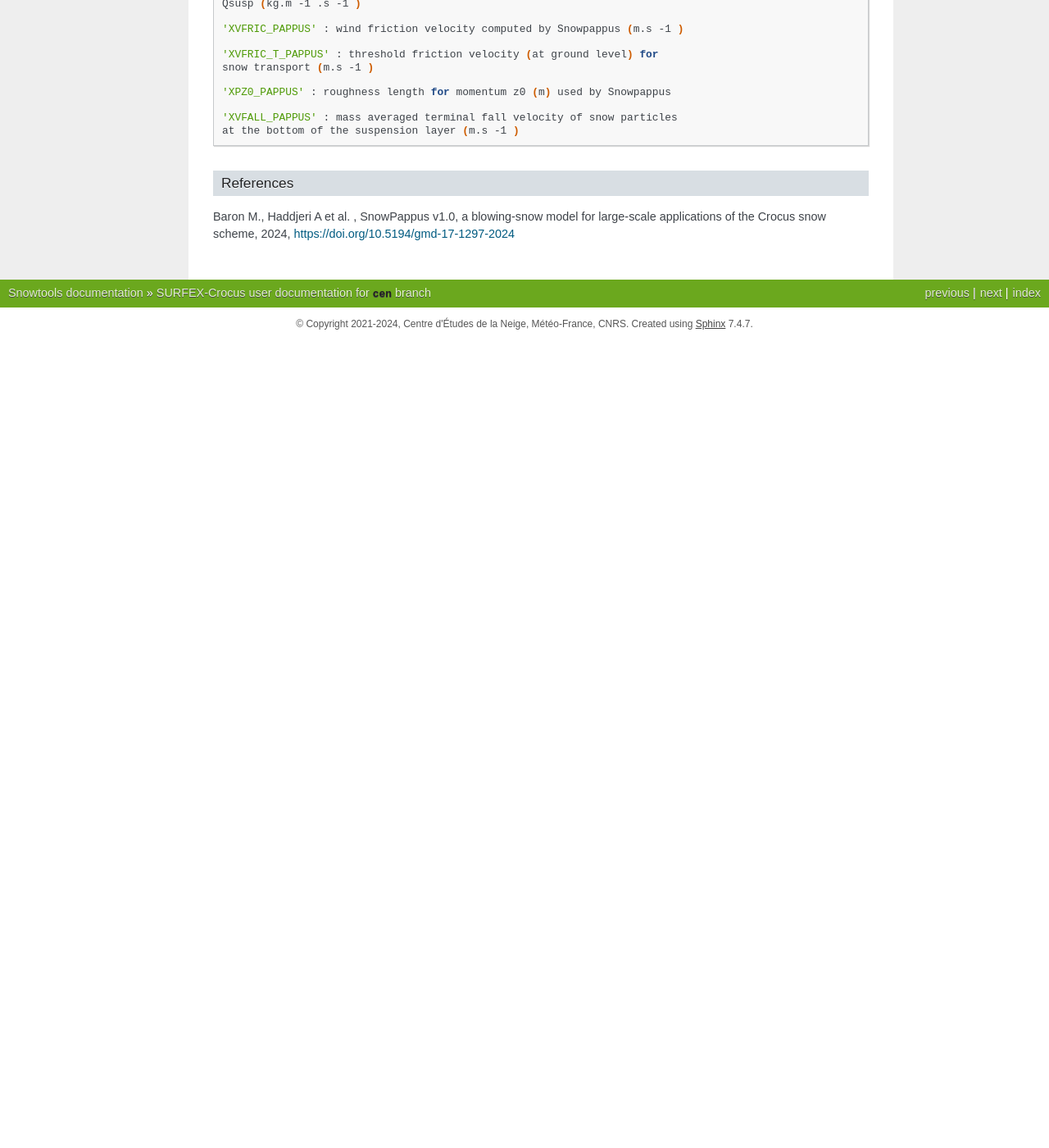
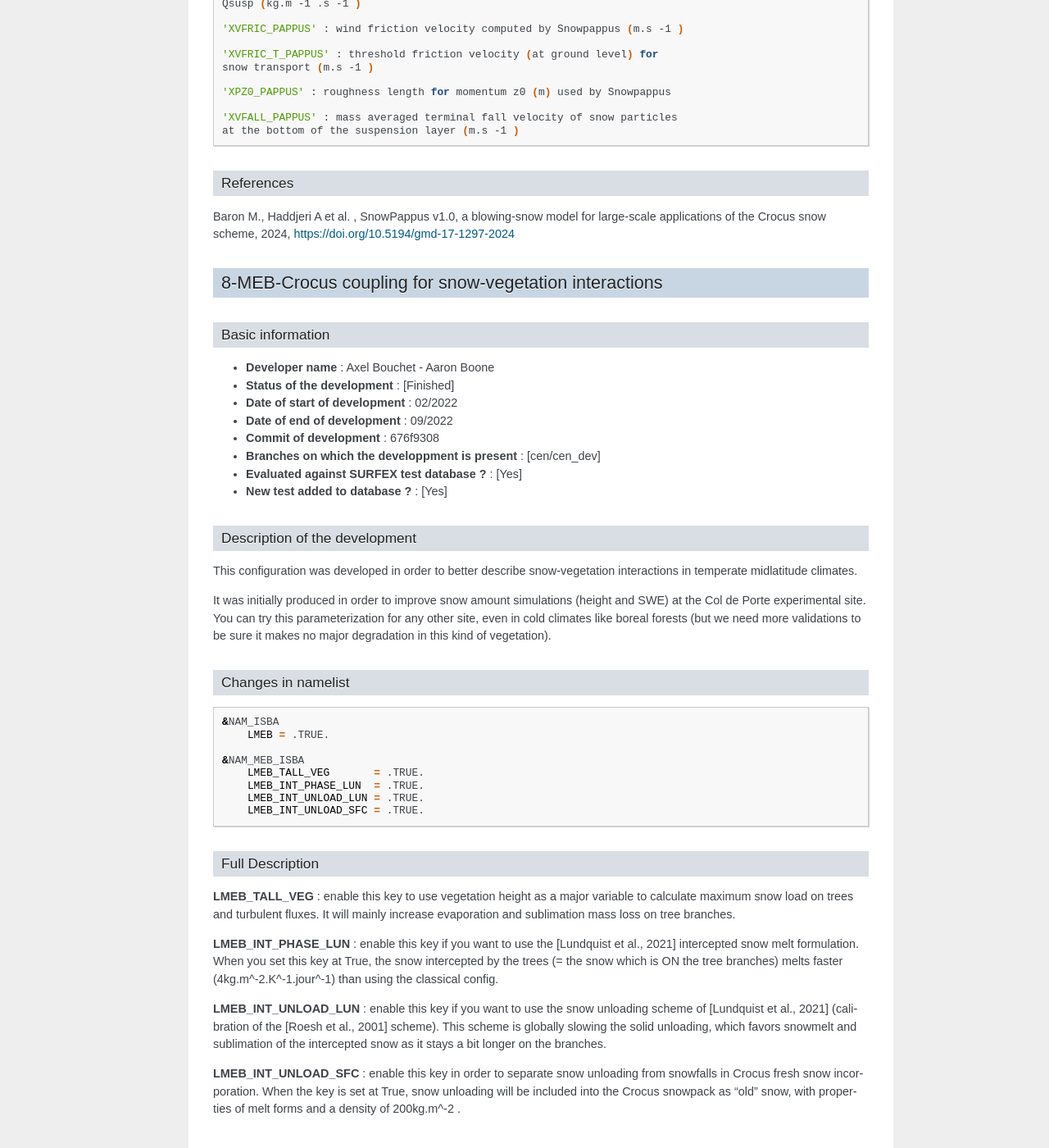
Before and after one commit to UMR-CNRM/snowtools, a Sphinx documentation site: the page built from doc/source/misc/surfex-crocus-user-doc.rst, in a window 1280 px wide and 1400 px high, scrolled down 15029 px. Shown: the whole window at 82% size. Built offline with Sphinx 7.4.7, drawn with Linux system fonts in a browser that asks for light colours; formulas are drawn with MathJax 3; before the commit the page ends 15444 px from its top, so only the background shows below that; some of the changed text lies outside the part shown.

Commit message:
add unloading documentation

```diff
--- a/doc/source/misc/surfex-crocus-user-doc.rst
+++ b/doc/source/misc/surfex-crocus-user-doc.rst
@@ -772,3 +772,51 @@ the one at the model time step which equals the output time ) or ”cumulated”
 References
 ^^^^^^^^^^
 Baron M., Haddjeri A et al. , SnowPappus v1.0, a blowing-snow model for large-scale applications of the Crocus snow scheme, 2024, https://doi.org/10.5194/gmd-17-1297-2024
+
+8-MEB-Crocus coupling for snow-vegetation interactions
+--------------------------------------------------------
+
+Basic information
+^^^^^^^^^^^^^^^^^
+
+* **Developer name** : Axel Bouchet - Aaron Boone
+* **Status of the development** : [Finished]
+* **Date of start of development** : 02/2022
+* **Date of end of development** : 09/2022
+* **Commit of development** : 676f9308
+* **Branches on which the developpment is present** : [cen/cen_dev]
+* **Evaluated against SURFEX test database ?** : [Yes]
+* **New test added to database ?** :  [Yes]
+
+Description of the development
+^^^^^^^^^^^^^^^^^^^^^^^^^^^^^^
+
+This configuration was developed in order to better describe snow-vegetation interactions in temperate midlatitude climates.
+
+It was initially produced in order to improve snow amount simulations (height and SWE) at the Col de Porte experimental site.
+You can try this parameterization for any other site, even in cold climates like boreal forests (but we need more validations to be sure it makes no major degradation in this kind of vegetation).
+
+Changes in namelist
+^^^^^^^^^^^^^^^^^^^
+
+.. code-block:: bash
+
+   &NAM_ISBA
+       LMEB = .TRUE.
+
+   &NAM_MEB_ISBA
+       LMEB_TALL_VEG       = .TRUE.
+       LMEB_INT_PHASE_LUN  = .TRUE.
+       LMEB_INT_UNLOAD_LUN = .TRUE.
+       LMEB_INT_UNLOAD_SFC = .TRUE.
+
+Full Description
+^^^^^^^^^^^^^^^^^
+
+**LMEB_TALL_VEG** : enable this key to use vegetation height as a major variable to calculate maximum snow load on trees and turbulent fluxes. It will mainly increase evaporation and sublimation mass loss on tree branches.
+
+**LMEB_INT_PHASE_LUN** : enable this key if you want to use the [Lundquist et al., 2021] intercepted snow melt formulation. When you set this key at True, the snow intercepted by the trees (= the snow which is ON the tree branches) melts faster (4kg.m^-2.K^-1.jour^-1) than using the classical config.
+
+**LMEB_INT_UNLOAD_LUN** : enable this key if you want to use the snow unloading scheme of [Lundquist et al., 2021] (calibration of the [Roesh et al., 2001] scheme). This scheme is globally slowing the solid unloading, which favors snowmelt and sublimation of the intercepted snow as it stays a bit longer on the branches.
+
+**LMEB_INT_UNLOAD_SFC** : enable this key in order to separate snow unloading from snowfalls in Crocus fresh snow incorporation. When the key is set at True, snow unloading will be included into the Crocus snowpack as “old” snow, with properties of melt forms and a density of 200kg.m^-2 .
```
